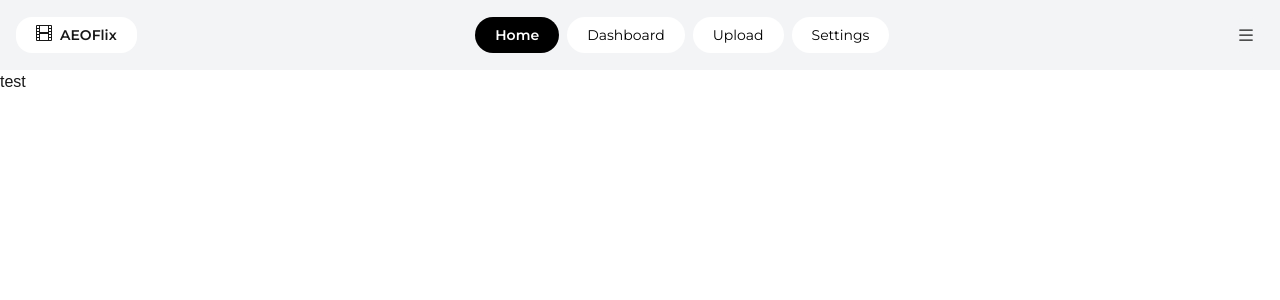
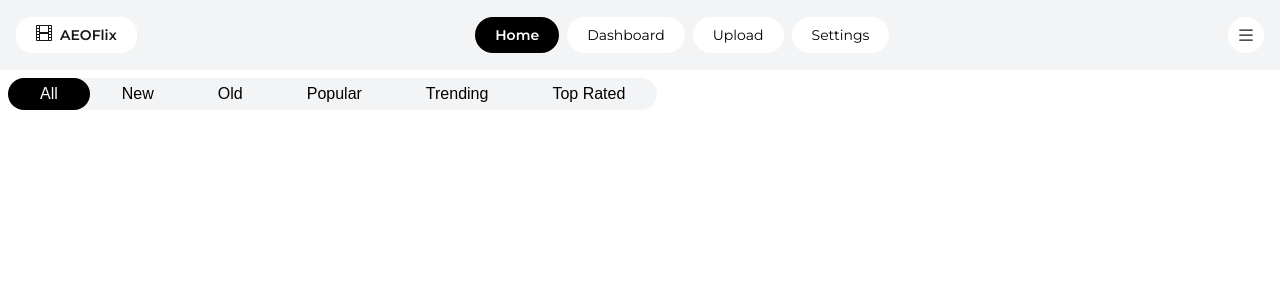
Before and after one commit to EbotProg/AEOFlixFrontend, a Next.js app: page /test in a window 1280 px wide. Shown: the top 300 px of the page. Built offline with nearby package versions, Linux system fonts and the light colour scheme.

Commit message:
updated dashboard page

```diff
--- a/src/app/dashboard/page.tsx
+++ b/src/app/dashboard/page.tsx
@@ -1,7 +1,64 @@
-import React from "react";
+"use client";
+import CategorySelector from "@/components/organisms/CategorySelector.organism";
+import Videos from "@/components/organisms/Videos.organism";
+import React, { useState } from "react";
 
 const page = () => {
-  return <div>Dashboard</div>;
+  const categs = [
+    {
+      name: "All",
+      id: "1",
+      selected: true,
+    },
+    {
+      name: "New",
+      id: "2",
+      selected: false,
+    },
+    {
+      name: "Old",
+      id: "3",
+      selected: false,
+    },
+    {
+      name: "Popular",
+      id: "4",
+      selected: false,
+    },
+    {
+      name: "Trending",
+      id: "5",
+      selected: false,
+    },
+    {
+      name: "Top Rated",
+      id: "6",
+      selected: false,
+    },
+  ];
+  const [categories, setCategories] = useState(categs);
+
+  const handleCategorySelect = (id: string) => {
+    setCategories((prev) => {
+      return prev.map((item) => {
+        if (item.id === id) {
+          return { ...item, selected: true };
+        } else {
+          return { ...item, selected: false };
+        }
+      });
+    });
+  };
+  return (
+    <div className="p-4 flex flex-col gap-4">
+      <CategorySelector
+        categories={categories}
+        handleCategorySelect={handleCategorySelect}
+      />
+
+      <Videos />
+    </div>
+  );
 };
 
 export default page;
--- a/src/app/globals.css
+++ b/src/app/globals.css
@@ -25,3 +25,11 @@ body {
   color: var(--foreground);
   font-family: Arial, Helvetica, sans-serif;
 }
+
+.scrollbar-hide::-webkit-scrollbar {
+  display: none;
+}
+
+.scrollbar-hide {
+  scrollbar-width: none; /* Firefox */
+}
--- a/src/app/test/page.tsx
+++ b/src/app/test/page.tsx
@@ -1,7 +1,64 @@
-import React from "react";
+"use client";
+import CategorySelector from "@/components/organisms/CategorySelector.organism";
+import Video from "@/components/organisms/Video.organism";
+import React, { useState } from "react";
 
 const Test = () => {
-  return <div>test</div>;
+  const categs = [
+    {
+      name: "All",
+      id: "1",
+      selected: true,
+    },
+    {
+      name: "New",
+      id: "2",
+      selected: false,
+    },
+    {
+      name: "Old",
+      id: "3",
+      selected: false,
+    },
+    {
+      name: "Popular",
+      id: "4",
+      selected: false,
+    },
+    {
+      name: "Trending",
+      id: "5",
+      selected: false,
+    },
+    {
+      name: "Top Rated",
+      id: "6",
+      selected: false,
+    },
+  ];
+  const [categories, setCategories] = useState(categs);
+
+  const handleCategorySelect = (id: string) => {
+    setCategories((prev) => {
+      return prev.map((item) => {
+        if (item.id === id) {
+          return { ...item, selected: true };
+        } else {
+          return { ...item, selected: false };
+        }
+      });
+    });
+  };
+  return (
+    <div className="p-2">
+      <CategorySelector
+        categories={categories}
+        handleCategorySelect={handleCategorySelect}
+      />
+
+      <div className="p-2"></div>
+    </div>
+  );
 };
 
 export default Test;
--- a/src/components/DisplayVideos.tsx
+++ b/src/components/DisplayVideos.tsx
@@ -1,5 +1,6 @@
 import { retrieveVideoFromChunks, storeVideoAsChunks } from "@/utils/indexedDB";
 import React, { useEffect } from "react";
+import Video from "./organisms/Video.organism";
 
 interface DisplayVideosProps {
   setOfflineId: (id: string) => void; // Function to set the offline video ID
@@ -79,6 +80,16 @@ const DisplayVideos = ({ setOfflineId, setOnlineId }: DisplayVideosProps) => {
           </li>
         ))}
       </ul>
+      <div>
+        <h1>test </h1>
+        {
+          <Video
+            title={videoList[2]?.title}
+            id={videoList[2]?._id}
+            thumbnailUrl={videoList[2]?.thumbnailUrl}
+          />
+        }
+      </div>
     </div>
   );
 };
--- a/src/components/layout/Navbar.tsx
+++ b/src/components/layout/Navbar.tsx
@@ -46,7 +46,7 @@ const Navbar: React.FC = () => {
       </div>
       {isClient && width < 768 && (
         <ul
-          className={`${isOpen ? "opacity-100 translate-y-0" : "opacity-0 translate-y-2"} flex place-items-center  flex-col gap-2 transition-all duration-300 delay-150 ease-in-out absolute top-[100%] left-0  bg-gray-100 w-full px-4 py-6 text-center md:static md:w-fit md:flex-row`}
+          className={`${isOpen ? "opacity-100 translate-y-0" : "opacity-0 translate-y-2 hidden"} flex place-items-center  flex-col gap-2 transition-all duration-300 delay-150 ease-in-out absolute top-[100%] left-0  bg-gray-100 w-full px-4 py-6 text-center md:static md:w-fit md:flex-row`}
         >
           {links.map((link) => (
             //<li key={link.name} onClick={() => handleLinkClick(link.name)} className={`${link.name === activeLink? 'bg-black text-white': 'bg-white text-black'}  py-2 px-5 rounded-2xl hover:bg-[#333333] hover:text-white`}>
@@ -84,7 +84,7 @@ const Navbar: React.FC = () => {
       <div>
         <button
           onClick={handleMenuClick}
-          className="p-2 bg-gray-100 rounded-full flex flex-row gap-2 cursor-pointer"
+          className="p-2 bg-white rounded-full flex flex-row gap-2 cursor-pointer"
         >
           <IconRepository.MenuLogo width={20} height={20} />
         </button>
--- /dev/null
+++ b/src/components/organisms/CategorySelector.organism.tsx
@@ -0,0 +1,35 @@
+import React from "react";
+
+type category = {
+  name: string;
+  id: string;
+  selected: boolean;
+};
+
+interface CategorySelectorProps {
+  categories: category[];
+  handleCategorySelect: (id: string) => void;
+}
+
+const CategorySelector = ({
+  categories,
+  handleCategorySelect,
+}: CategorySelectorProps) => {
+  return (
+    <div className="w-screen overflow-auto scrollbar-hide">
+      <div className="flex flex-row bg-gray-100 rounded-4xl w-fit">
+        {categories.map((item) => (
+          <p
+            onClick={() => handleCategorySelect(item.id)}
+            key={item.id}
+            className={`${item.selected ? "text-white bg-black rounded-4xl" : ""} px-8 py-1 text-black hover:cursor-pointer text-nowrap`}
+          >
+            {item.name}
+          </p>
+        ))}
+      </div>
+    </div>
+  );
+};
+
+export default CategorySelector;
--- /dev/null
+++ b/src/components/organisms/Video.organism.tsx
@@ -0,0 +1,28 @@
+import IconRepository from "@/lib/assets/icons/icon.Repository";
+import Link from "next/link";
+import React from "react";
+
+interface VideoProps {
+  title: string;
+  id: string;
+  thumbnailUrl: string;
+}
+
+const Video = ({ title, id, thumbnailUrl }: VideoProps) => {
+  return (
+    <Link
+      href={`/video/${id}`}
+      className="flex flex-col gap-2 bg-white w-full hover:cursor-pointer hover:bg-gray-100 hover:rounded-2xl p-2"
+    >
+      <img className="rounded-xl aspect-video" src={thumbnailUrl} alt={title} />
+      <div>
+        <h5>{title}</h5>
+        <button>
+          <IconRepository.DownloadIcon />
+        </button>
+      </div>
+    </Link>
+  );
+};
+
+export default Video;
--- /dev/null
+++ b/src/components/organisms/Videos.organism.tsx
@@ -0,0 +1,50 @@
+"use client";
+import React, { useEffect, useState } from "react";
+import Video from "./Video.organism";
+
+const Videos = () => {
+  const [videoList, setVideoList] = React.useState<any[]>([]); // State to store the list of videos
+  const [isLoading, setIsLoading] = useState(false);
+  const fetchVideos = async () => {
+    try {
+      // const response = await fetch("https://aeoflixbackend.onrender.com/api/videos");
+      setIsLoading(true);
+      const response = await fetch(
+        `${process.env.NEXT_PUBLIC_API_URL}/api/videos`,
+      );
+      if (!response.ok) {
+        throw new Error(`Failed to fetch videos: ${response.statusText}`);
+      }
+      const data = await response.json();
+      console.log("Fetched videos:", data);
+      setIsLoading(false);
+      setVideoList(data); // Update the video list state
+    } catch (err: any) {
+      console.error("Error fetching videos:", err);
+    }
+  };
+
+  useEffect(() => {
+    fetchVideos();
+  }, []);
+
+  return (
+    <div>
+      {isLoading && <p>Loading ...</p>}
+      {!isLoading && videoList && (
+        <div className="flex flex-col gap-3">
+          {videoList.map((item) => (
+            <Video
+              key={item._id}
+              title={item.title}
+              id={item._id}
+              thumbnailUrl={item.thumbnailUrl}
+            />
+          ))}
+        </div>
+      )}
+    </div>
+  );
+};
+
+export default Videos;
--- /dev/null
+++ b/src/lib/assets/icons/download.icon.tsx
@@ -0,0 +1,25 @@
+import { IconProps } from "@/types/iconTypes";
+import React from "react";
+
+const DownloadIcon = ({
+  className,
+  fill = "currentColor",
+  width = "16",
+  height = "16",
+}: IconProps) => {
+  return (
+    <svg
+      xmlns="http://www.w3.org/2000/svg"
+      width={height}
+      height={height}
+      fill={fill}
+      className={className}
+      viewBox="0 0 16 16"
+    >
+      <path d="M.5 9.9a.5.5 0 0 1 .5.5v2.5a1 1 0 0 0 1 1h12a1 1 0 0 0 1-1v-2.5a.5.5 0 0 1 1 0v2.5a2 2 0 0 1-2 2H2a2 2 0 0 1-2-2v-2.5a.5.5 0 0 1 .5-.5" />
+      <path d="M7.646 11.854a.5.5 0 0 0 .708 0l3-3a.5.5 0 0 0-.708-.708L8.5 10.293V1.5a.5.5 0 0 0-1 0v8.793L5.354 8.146a.5.5 0 1 0-.708.708z" />
+    </svg>
+  );
+};
+
+export default DownloadIcon;
--- a/src/lib/assets/icons/icon.Repository.ts
+++ b/src/lib/assets/icons/icon.Repository.ts
@@ -1,9 +1,11 @@
+import DownloadIcon from "./download.icon";
 import LogoIcon from "./logo";
 import MenuLogo from "./menu.icon";
 
 const IconRepository = {
   LogoIcon,
   MenuLogo,
+  DownloadIcon,
 };
 
 export default IconRepository;
```
